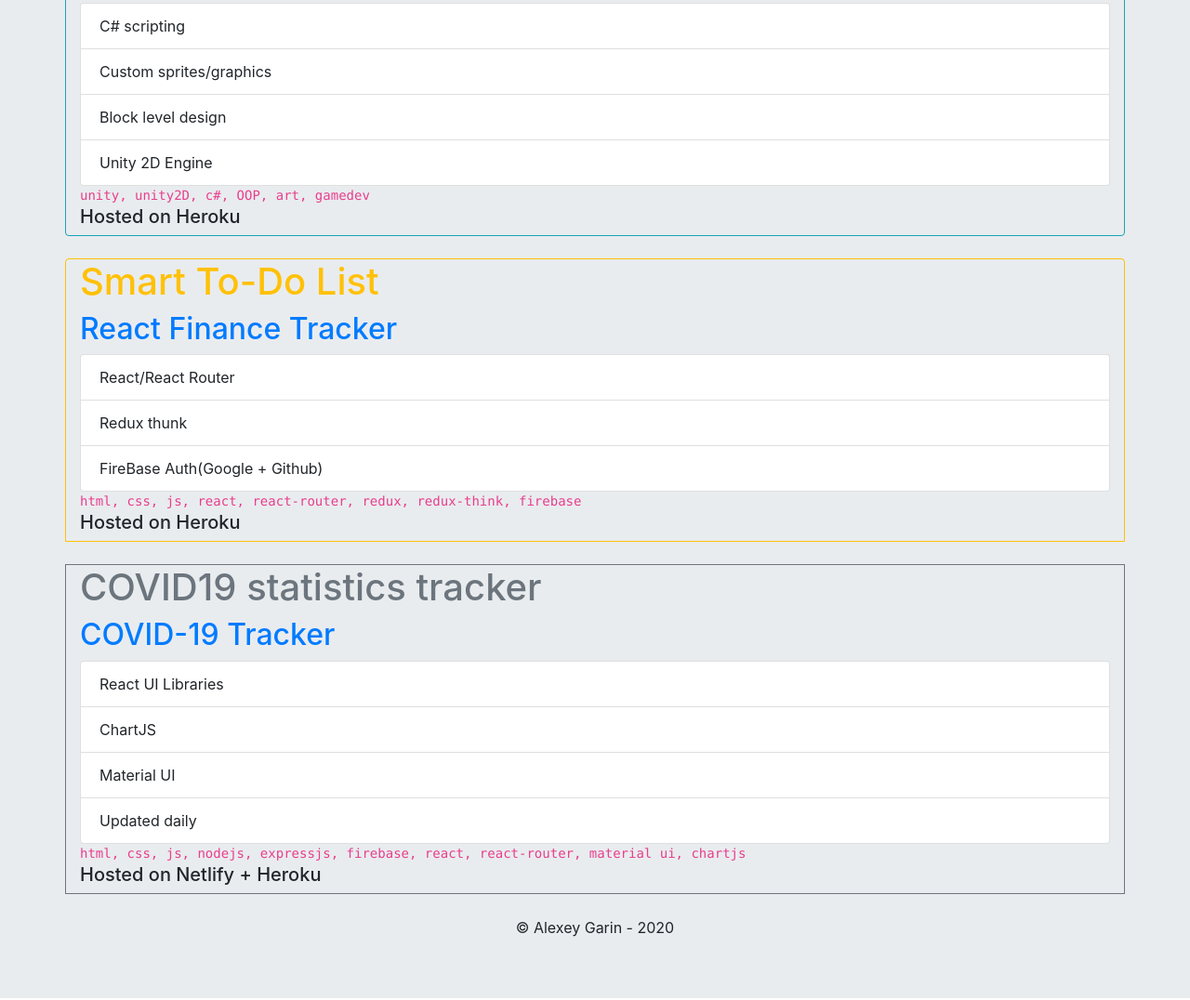
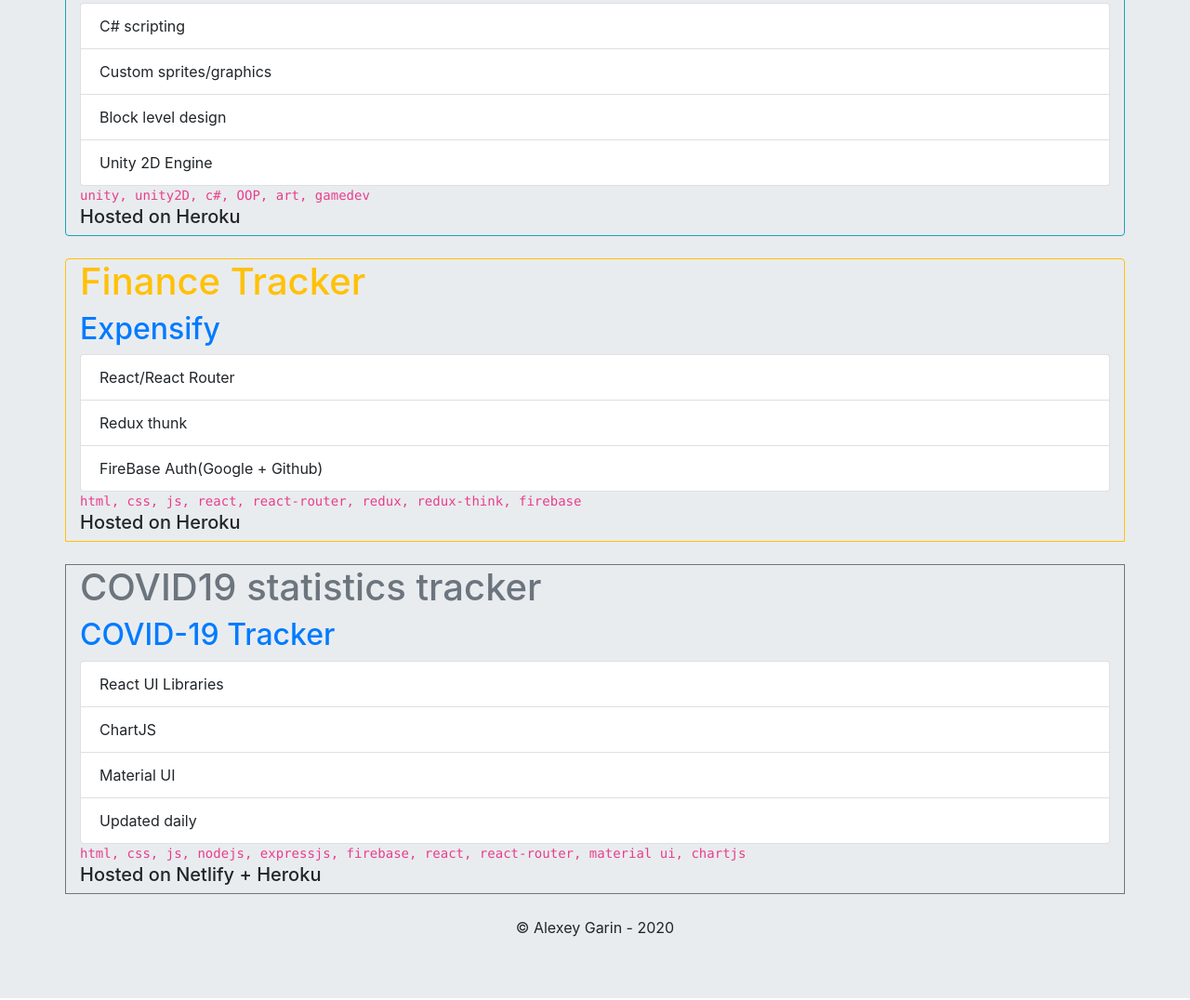
Before and after one commit to lxg1992/lxg1992.github.io, a plain HTML site: page index.html in a window 1280 px wide. Shown: the part 1075-2151 px from the top of the page at 93% size. Drawn offline with nearby package versions, Linux system fonts and the light colour scheme.

Commit message:
Fix name of react finance tracker

```diff
--- a/index.html
+++ b/index.html
@@ -79,10 +79,10 @@
                 <br />
 
                 <div class="container border border-warning rounded-top">
-                    <h1 class="text-warning">Smart To-Do List</h1>
+                    <h1 class="text-warning">Finance Tracker</h1>
                     <h2>
                         <a href="https://react-finance-tracker.herokuapp.com/"
-                            >React Finance Tracker</a
+                            >Expensify</a
                         >
                     </h2>
                     <ul class="list-group">
```
